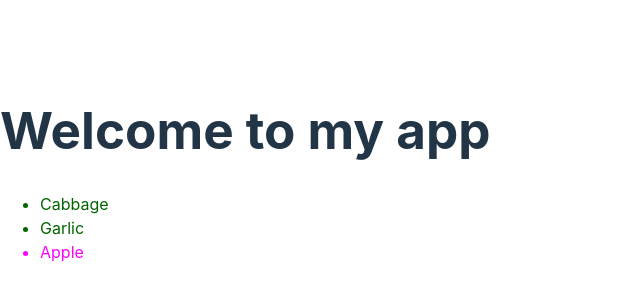
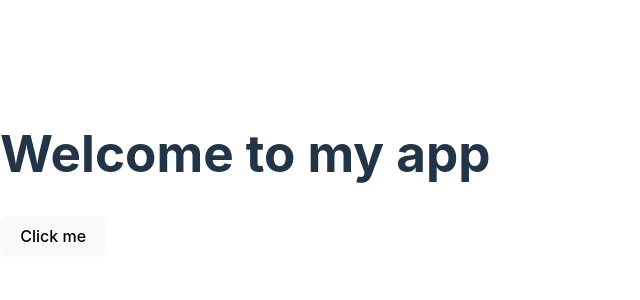
Before and after one commit to TelTrekker/appdev1, a React (Vite) app in the folder react-quickstart/: page / in a window 1280 px wide. Shown: the part 226-526 px from the top of the page, without its empty margins (0-640 px from the left). Built offline with nearby package versions, Linux system fonts and the light colour scheme.

Commit message:
I'm done completing the section on responding events

```diff
--- a/react-quickstart/src/App.jsx
+++ b/react-quickstart/src/App.jsx
@@ -1,11 +1,12 @@
 import './App.css'
-import ShoppingList from './ShoppingList'
+import MyButton from './Mybutton'
 
 function App() {
 
   return (
     <>
-    <ShoppingList />
+    <h1>Welcome to my app</h1>
+    <MyButton />
     </>
   )
 }
--- /dev/null
+++ b/react-quickstart/src/Mybutton.jsx
@@ -0,0 +1,15 @@
+import './App.css'
+
+function MyButton() {
+    function handleClick() {
+        alert('You Clicked me!');
+    }
+
+    return (
+        <button onClick={handleClick}>
+            Click me
+        </button>
+    )
+}
+
+export default MyButton
```
